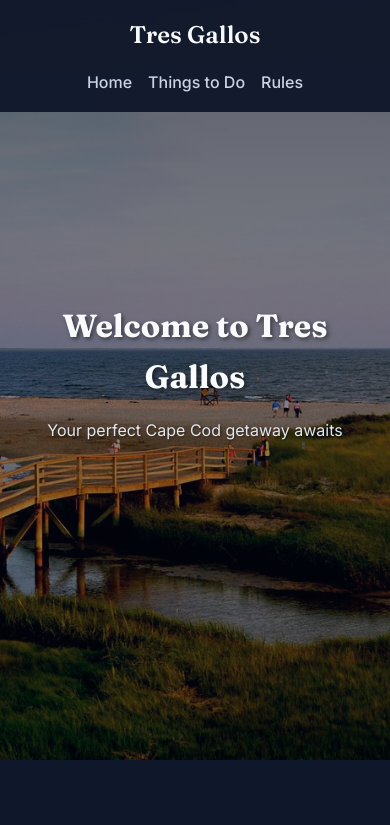
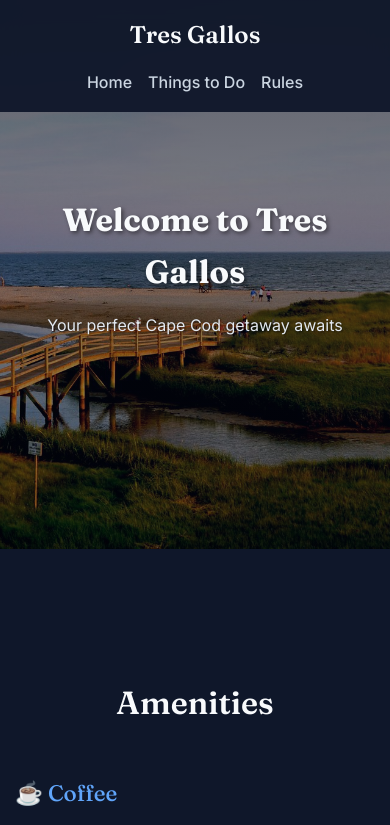
Before and after one commit to slollag/tres-gallos, a website: page public/index.html in a window 390 px wide. Shown: the top 825 px of the page. Drawn offline with Linux system fonts and the light colour scheme.

```diff
--- a/public/styles.css
+++ b/public/styles.css
@@ -754,6 +754,12 @@
 }
 
 @media (max-width: 480px) {
+    /* Improve hero image rendering on small screens */
+    .hero {
+        height: 65vh !important; /* override inline height on pages that set it */
+        background-attachment: scroll; /* fix iOS Safari issues with fixed backgrounds */
+        background-position: center 30%; /* bias to show more of the top of the image */
+    }
     .hero-content h1 {
         font-size: 2rem;
     }
@@ -772,3 +778,11 @@
         justify-content: center;
     }
 }
+
+/* Tablet/mobile: disable parallax and adjust focal point to reduce cropping */
+@media (max-width: 1024px) {
+    .hero {
+        background-attachment: scroll;
+        background-position: center 30%;
+    }
+}
```
